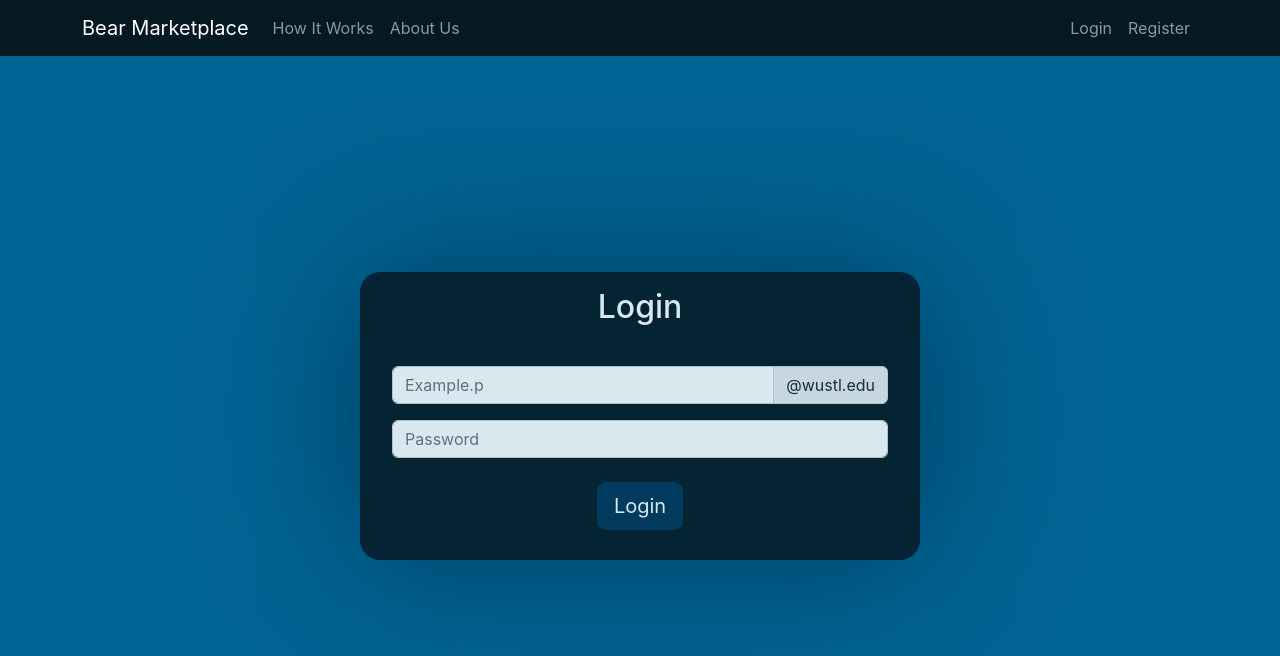
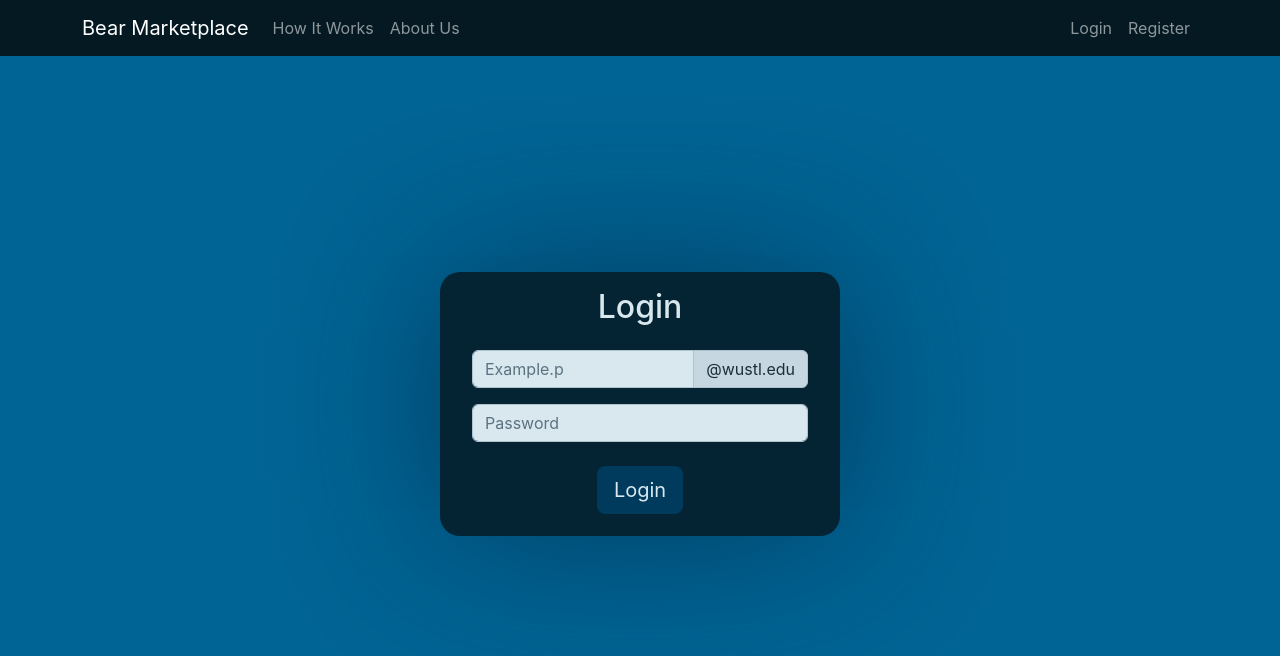
Before and after one commit to Phillip-Lisun/bearMarketPlace-498979, a React (Create React App) app in the folder client/: page /login in a window 1280 px wide. Shown: the top 656 px of the page. Built offline with nearby package versions, Linux system fonts and the light colour scheme.

Commit message:
css changes

```diff
--- a/client/src/pages/Login/style.css
+++ b/client/src/pages/Login/style.css
@@ -18,8 +18,8 @@
     /* padding: 20%; */
     /* margin-left: 20rem; */
     padding-top: 1rem;
-    width: 35rem;
-    height: 18rem;
+    width: 25rem;
+    height: 16.5rem;
     background-color: #051923;
     box-shadow: 0 0 10rem #003554;
     border-radius: 20px;
@@ -28,7 +28,7 @@
   .loginFormGrid {
     padding-left: 2rem;
     padding-right: 2rem;
-    padding-top: 2rem;
+    padding-top: 1rem;
     padding-bottom: 0.5rem;
   }
 
```
